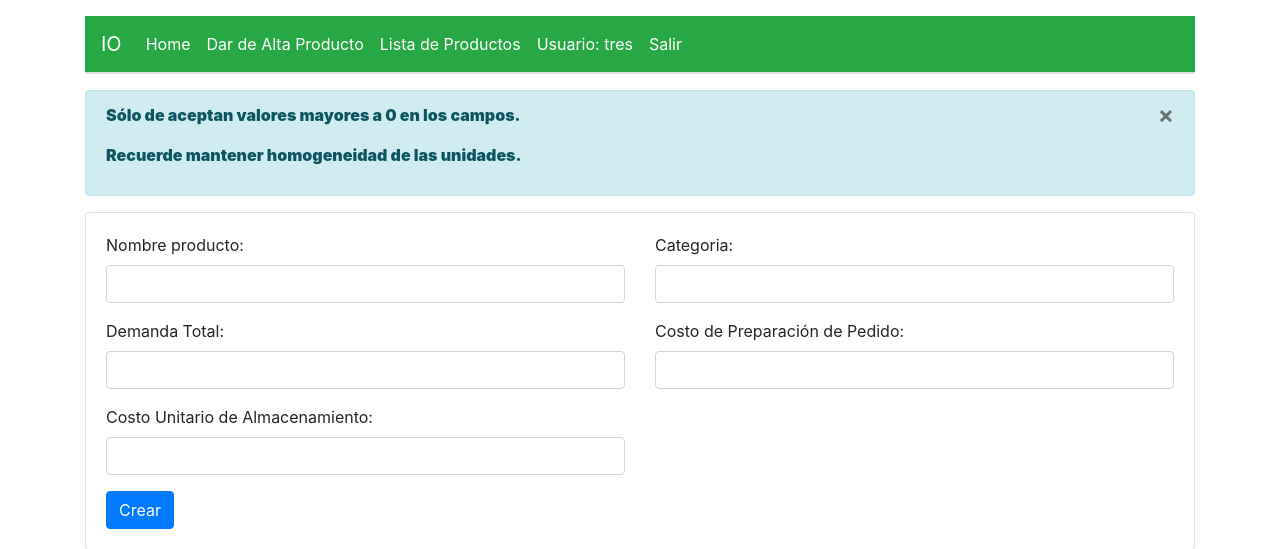
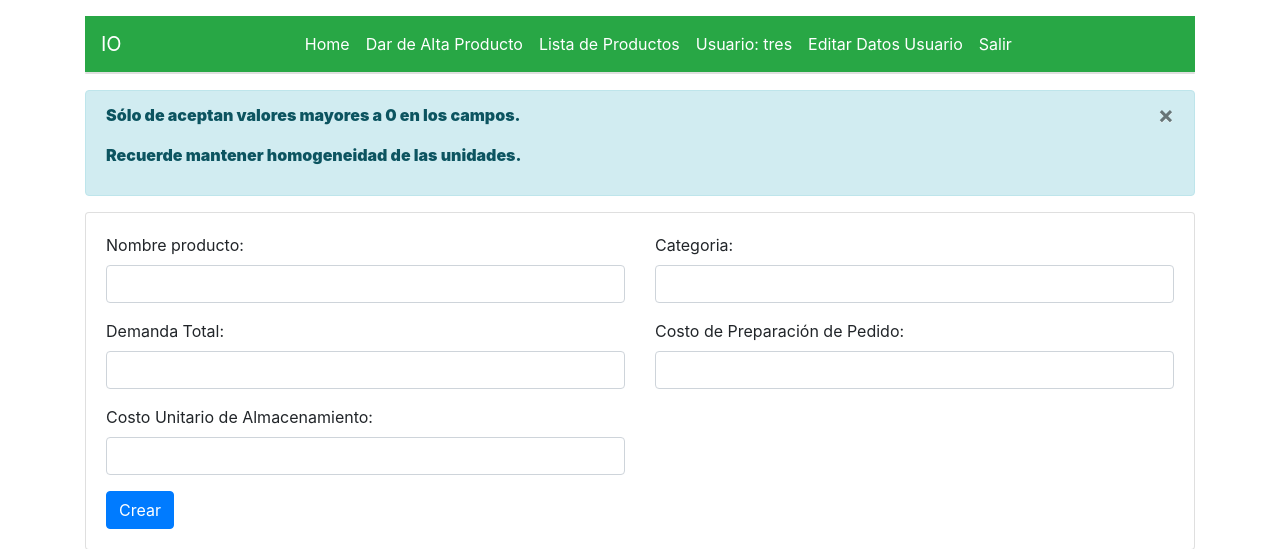
Before and after one commit to gabrielhruza/io, a Django app: page /msapp/modelo1/nuevo in a window 1280 px wide. Shown: the top 549 px of the page. Run offline with Django 3.2, Linux system fonts and the light colour scheme; a user stored in the database is signed in; some libraries are stand-ins or nearby versions.

Commit message:
arregle show no mi producto

```diff
--- a/msapp/templates/base.html
+++ b/msapp/templates/base.html
@@ -18,7 +18,7 @@
         <button class="navbar-toggler" type="button" data-toggle="collapse" data-target="#navbarNav" aria-controls="navbarNav" aria-expanded="false" aria-label="Toggle navigation">
           <span class="navbar-toggler-icon"></span>
         </button>
-  <div class="collapse navbar-collapse" id="navbarNav">
+        <div class="collapse navbar-collapse justify-content-center" id="navbarNav">
           <ul class="navbar-nav">
             <li class="nav-item active">
               <a class="nav-link" href="{% url 'index' %}">Home <span class="sr-only"></span></a>
@@ -34,10 +34,15 @@
             </li>
 
             <li class="nav-item active">
+              <a class="nav-link" href="#">Editar Datos Usuario</a>
+            </li>
+
+            <li class="nav-item active">
               <a class="nav-link" href="{% url 'logout' %}">Salir</a>
             </li>
 
           </ul>
+
         </div>
       </nav>
 
--- a/msapp/templates/msapp/modelo1/index.html
+++ b/msapp/templates/msapp/modelo1/index.html
@@ -21,6 +21,8 @@
 	      	<td>{{ producto.categoria }}</td>
 	      	<td scope="row">
 	    		<a href="{% url 'modelo1_show' producto.id %}">Ver</a></li>
+	    		|
+	    		<a href="{% url 'modelo1_show' producto.id %}">Editar</a></li>
 	    	</td>
 	    </tr>
     	{% endfor %}
--- a/msapp/templates/msapp/modelo1/new.html
+++ b/msapp/templates/msapp/modelo1/new.html
@@ -2,15 +2,6 @@
 
 {% block content %}
 {% load widget_tweaks %}
-
-{% if messages %}
-	{% for message in messages %}
-	<div class="alert alert-{{ message.tags }} alert-dismissable alert-link" role="alert">
-	<button class="close" type="button" data-dismiss="alert" aria-hidden="true">×</button>
-	<p><b>{{ message }}</b></p>
-	</div>
-	{% endfor %}
-{% endif %}
 
 <div class="alert alert-info alert-dismissable alert-link" role="alert">
 	<button class="close" type="button" data-dismiss="alert" aria-hidden="true">×</button>
--- a/msapp/urls.py
+++ b/msapp/urls.py
@@ -11,5 +11,6 @@ urlpatterns = [
     path('modelo1/nuevo', views.modelo1_nuevo, name='modelo1_nuevo'),
     path('modelo1/index', views.modelo1_index, name='modelo1_index'),
     path('modelo1/show/<id>/', views.modelo1_show, name='modelo1_show'),
+    path('modelo1/edit/<id>/', views.modelo1_edit, name='modelo1_edit'),
     path('plot', views.getimage, name='getimage'),
 ]
--- a/msapp/views.py
+++ b/msapp/views.py
@@ -2,6 +2,7 @@ from django.shortcuts import render, redirect
 from django.http import HttpResponse
 from django.template import loader
 from django.contrib.auth.decorators import login_required
+from django.contrib import messages
 
 from .models import Modelo1
 from .forms import Modelo1Form
@@ -64,21 +65,59 @@ def modelo1_index(request):
 	return HttpResponse(template.render(context, request))
 
 
+from django.core.exceptions import ObjectDoesNotExist
+
+
 @login_required
 def modelo1_show(request, id):
 	titulo 	= 'Ver'
 	template = loader.get_template('msapp/modelo1/show.html')
 
 	usuario_logueado = request.user
-	modelo 	= Modelo1.objects.get(usuario=usuario_logueado, pk=id)
 
+	try:
+		modelo 	= Modelo1.objects.get(usuario=usuario_logueado, pk=id)
+		context = {
+			'titulo'	: titulo,
+			'modelo'	: modelo,
+		}
+	except ObjectDoesNotExist:
+		messages.error(request, 'Error. No existe dicho producto')
+		context = {
+			'titulo'	: titulo,
+			'modelo'	: None,
+		}
+
+	return HttpResponse(template.render(context, request))
+
+
+@login_required
+def modelo1_edit(request, id):
+	titulo 	= 'Editar Producto'
+	template = loader.get_template('msapp/modelo1/new.html')
+
+	modelo_context = Modelo1Form(prefix='modelo1')
+
+	if request.method == 'POST':
+		modelo 	= Modelo1Form(request.POST, prefix='modelo1')
+
+
+		if modelo.is_valid():
+
+			modelo = modelo.save(commit=False)
+			modelo.usuario = request.user
+			modelo.save()
+			return redirect('modelo1_index')
+		else:
+			modelo_context 	= modelo
 
 	context = {
 		'titulo'	: titulo,
-		'modelo'	: modelo,
-	}
+		'modelo'	: modelo_context
+ 	}
 
 	return HttpResponse(template.render(context, request))
+
 
 
 ##plot grafico
```
Also changed, not shown: msapp/templates/msapp/modelo1/show.html (+12 -0 lines), db.sqlite3. Lines whose indentation alone changed are shown as unchanged.
